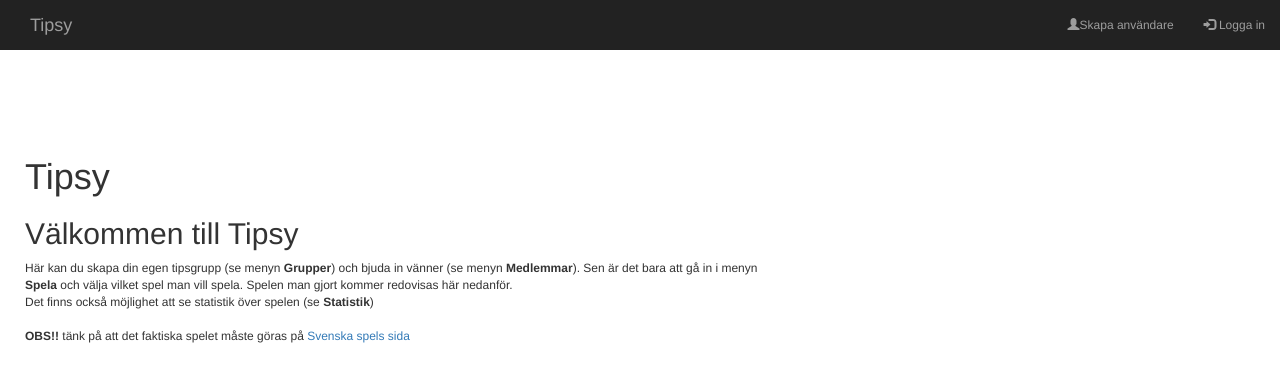
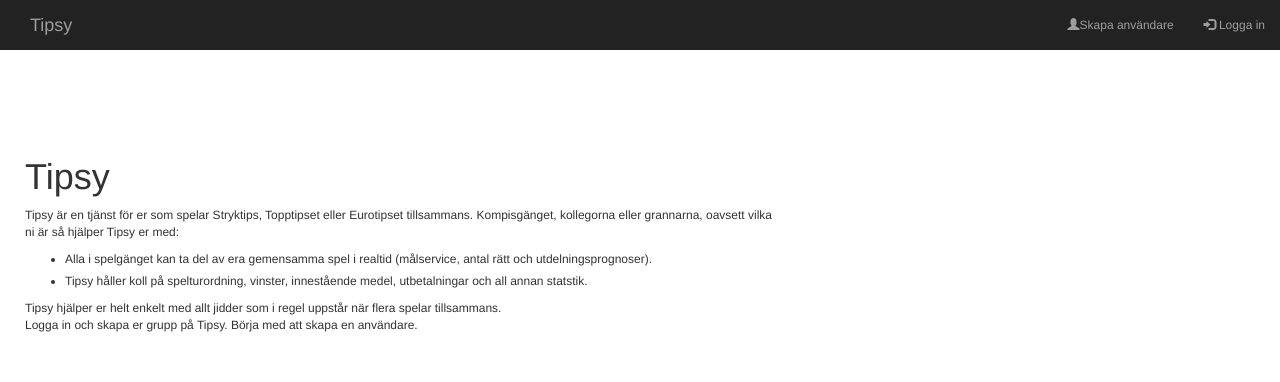
Before and after one commit to nime42/tipsy, a website: page public/main.html in a window 1280 px wide. Drawn offline with nearby package versions, Linux system fonts and the light colour scheme.

Commit message:
calc average only on ordinarie bets. Changed text on frontside (using Jespers text)

```diff
--- a/app/db/dbFunctions_better.js
+++ b/app/db/dbFunctions_better.js
@@ -455,13 +455,14 @@ function getStatistics(userId,groupId, callback = console.log) {
                 stats[e.userid].games_extra++;
                 stats[e.userid].input_extra += e.cost;
                 stats[e.userid].win_extra += e.profit;
+                /*
                 if (e.product.match(/Topptips/i)) {
                     stats[e.userid].games_topptips++;
                     stats[e.userid].nrOfRights_topptips += e.nrofrights;
                 } else {
                     stats[e.userid].games_stryktips++;
                     stats[e.userid].nrOfRights_stryktips += e.nrofrights;
-                }
+                }*/
                 break;
             case "PAYMENT":
                 stats[e.userid].payment += -e.profit;
--- a/public/handlebars/main-snippets.hbs
+++ b/public/handlebars/main-snippets.hbs
@@ -589,6 +589,8 @@
 <p> <b>{{extraBets}}</b> ligger på plus och får gärna lägga ett extra spel!</p>
 {{/if}}
 <p>Nästa vecka spelar <b>{{runnerUp}}</b>.</p>
+
+<B>OBS!!</B> tänk på att det faktiska spelet måste göras på <a href="https://spela.svenskaspel.se">Svenska spels sida</a>
 </script>
 
 
--- a/public/main.html
+++ b/public/main.html
@@ -234,15 +234,18 @@ div.sticky {
         <br/>
         <br/>
         <h1>Tipsy</h1>
-       <h2>Välkommen till Tipsy</h2>
-        <p>
-          Här kan du skapa din egen tipsgrupp (se menyn <B>Grupper</B>) och bjuda in vänner (se menyn <B>Medlemmar</B>).
-         Sen är det bara att gå in i menyn <B>Spela</B> och välja vilket spel man vill spela.
-          Spelen man gjort kommer redovisas här nedanför.
-          <BR>Det finns också möjlighet att se statistik över spelen (se <B>Statistik</B>)
-         <BR><BR><B>OBS!!</B> tänk på att det faktiska spelet måste göras på <a href="https://spela.svenskaspel.se">Svenska spels sida</a>
 
-        </p>
+       <p>Tipsy är en tjänst för er som spelar Stryktips, Topptipset eller Eurotipset tillsammans. Kompisgänget, kollegorna eller grannarna, oavsett vilka ni är så hjälper Tipsy er med:
+        <ul>
+          <li style="margin-bottom: 5px;">Alla i spelgänget kan ta del av era gemensamma spel i realtid (målservice, antal rätt och utdelningsprognoser).</li>
+          <li>Tipsy håller koll på spelturordning, vinster, innestående medel, utbetalningar och all annan statstik.</li>
+        </ul>
+        Tipsy hjälper er helt enkelt med allt jidder som i regel uppstår när flera spelar tillsammans.<br/>
+        Logga in och skapa er grupp på Tipsy. Börja med att skapa en användare.</p>
+
+
+
+
       </div>
     </div>
     <div id="latest-games" class="row content col-xs-12 text-left" style="display: none;">
```
